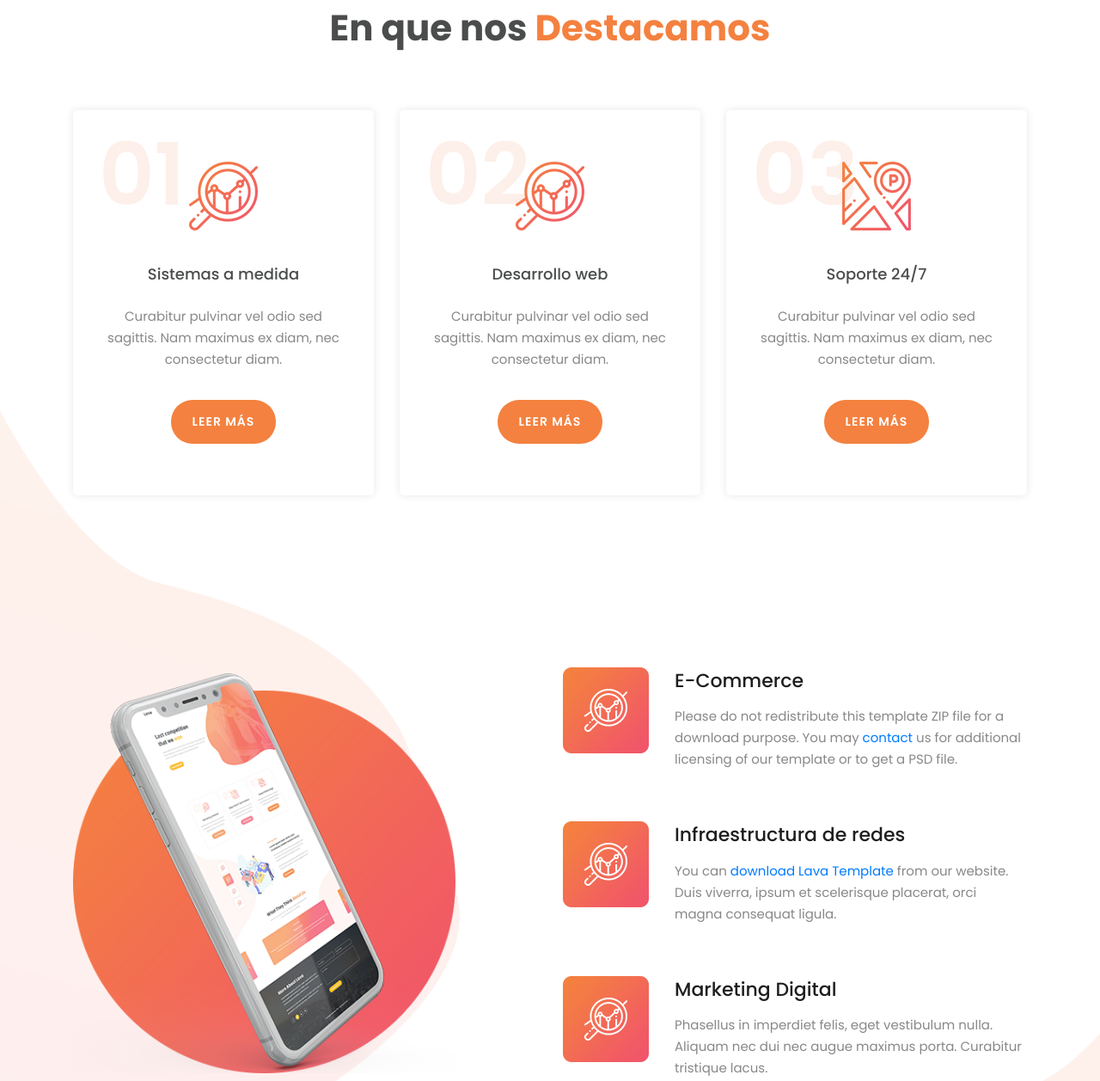
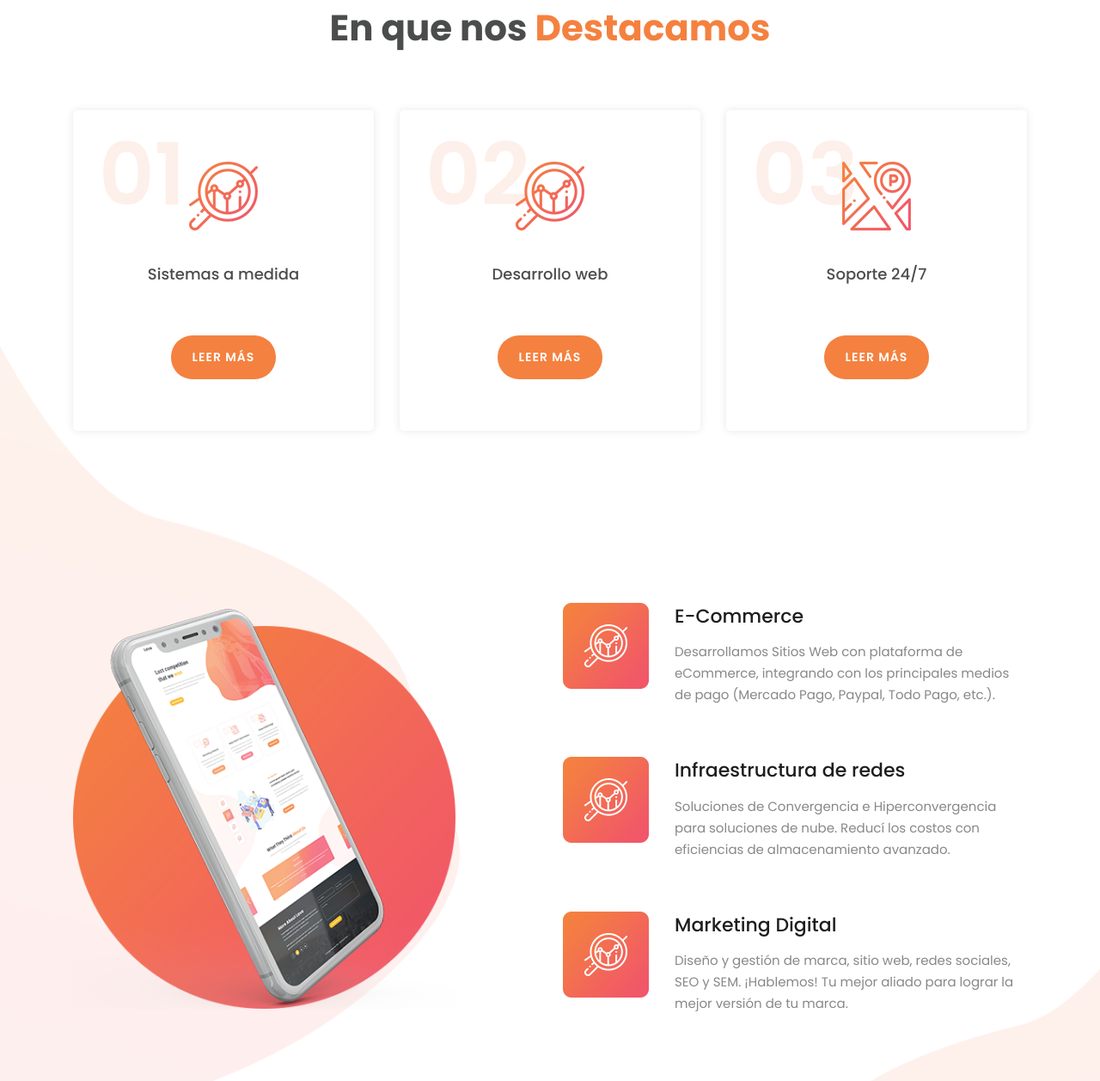
Before and after one commit to nntec/sitio, a plain HTML site: page index.html in a window 1280 px wide. Shown: the part 892-2149 px from the top of the page at 86% size. Drawn offline with Linux system fonts and the light colour scheme.

Commit message:
subiendo index

```diff
--- a/index.html
+++ b/index.html
@@ -45,7 +45,7 @@
                         <ul class="nav">
                             <li class="scroll-to-section"><a href="#nosotros" class="menu-item">nosotros</a></li>
                             <li class="scroll-to-section"><a href="#queHacemos" class="menu-item">Que hacemos</a></li>
-                            <li class="scroll-to-section"><a href="#clientes" class="menu-item">Clientes</a></li>
+                            <!-- <li class="scroll-to-section"><a href="#clientes" class="menu-item">Clientes</a></li> -->
                             <li class="scroll-to-section"><a href="#contacto" class="menu-item">Contacto</a></li>
                         </ul>
                         <a class='menu-trigger'>
@@ -95,7 +95,7 @@
                             <h2>01</h2>
                             <img src="assets/images/features-icon-1.png" alt="">
                             <h4>Sistemas a medida</h4>
-                            <p>Curabitur pulvinar vel odio sed sagittis. Nam maximus ex diam, nec consectetur diam.</p>
+                            <!-- <p>Curabitur pulvinar vel odio sed sagittis. Nam maximus ex diam, nec consectetur diam.</p> -->
                             <a href="#" class="main-button">LEER MÁS </a>
                         </div>
                     </div>
@@ -108,7 +108,7 @@
                         <h2>02</h2>
                         <img src="assets/images/features-icon-1.png" alt="">
                         <h4>Desarrollo web</h4>
-                        <p>Curabitur pulvinar vel odio sed sagittis. Nam maximus ex diam, nec consectetur diam.</p>
+                        <!-- <p>Curabitur pulvinar vel odio sed sagittis. Nam maximus ex diam, nec consectetur diam.</p> -->
                         <a href="#" class="main-button">LEER MÁS </a>
 
                     </div>
@@ -123,7 +123,7 @@
                             <h2>03</h2>
                             <img src="assets/images/features-icon-2.png" alt="">
                             <h4>Soporte 24/7</h4>
-                            <p>Curabitur pulvinar vel odio sed sagittis. Nam maximus ex diam, nec consectetur diam.</p>
+                            <!-- <p>Curabitur pulvinar vel odio sed sagittis. Nam maximus ex diam, nec consectetur diam.</p> -->
                             <a href="#" class="main-button">LEER MÁS </a>
 
                         </div>
@@ -152,27 +152,21 @@
                             <img src="assets/images/about-icon-01.png" alt="">
                             <div class="text">
                                 <h4>E-Commerce</h4>
-                                <p>Please do not redistribute this template ZIP file for a download purpose. You may <a
-                                rel="nofollow" href="https://templatemo.com/contact" target="_parent">contact</a> us for
-                            additional licensing of our template or to get a PSD file.</p>
+                                <p>Desarrollamos Sitios Web con plataforma de eCommerce, integrando con los principales medios de pago (Mercado Pago, Paypal, Todo Pago, etc.).</p>
                             </div>
                         </li>
                         <li data-scroll-reveal="enter right move 30px over 0.6s after 0.5s">
                             <img src="assets/images/about-icon-02.png" alt="">
                             <div class="text">
                                 <h4>Infraestructura de redes</h4>
-                                <p>You can <a rel="nofollow"
-                                        href="https://templatemo.com/tm-540-lava-landing-page">download Lava
-                                        Template</a> from our website. Duis viverra, ipsum et scelerisque placerat, orci
-                                    magna consequat ligula.</p>
+                                <p>Soluciones de Convergencia e Hiperconvergencia para soluciones de nube. Reducí los costos con eficiencias de almacenamiento avanzado.</p>
                             </div>
                         </li>
                         <li data-scroll-reveal="enter right move 30px over 0.6s after 0.6s">
                             <img src="assets/images/about-icon-03.png" alt="">
                             <div class="text">
                                 <h4>Marketing Digital </h4>
-                                <p>Phasellus in imperdiet felis, eget vestibulum nulla. Aliquam nec dui nec augue
-                                    maximus porta. Curabitur tristique lacus.</p>
+                                <p>Diseño y gestión de marca, sitio web, redes sociales, SEO y SEM. ¡Hablemos! Tu mejor aliado para lograr la mejor versión de tu marca.</p>
                             </div>
                         </li>
                     </ul>
@@ -185,7 +179,7 @@
     <div class="right-image-decor"></div>
 
     <!-- ***** Clientes Starts ***** -->
-    <section class="section" id="clientes">
+    <!-- <section class="section" id="clientes">
         <div class="container">
             <div class="row">
                 <div class="col-lg-8 offset-lg-2">
@@ -271,7 +265,7 @@
                 </div>
             </div>
         </div>
-    </section>
+    </section> -->
     <!-- ***** Clientes Ends ***** -->
 
     <!-- ***** Footer Start ***** -->
```
